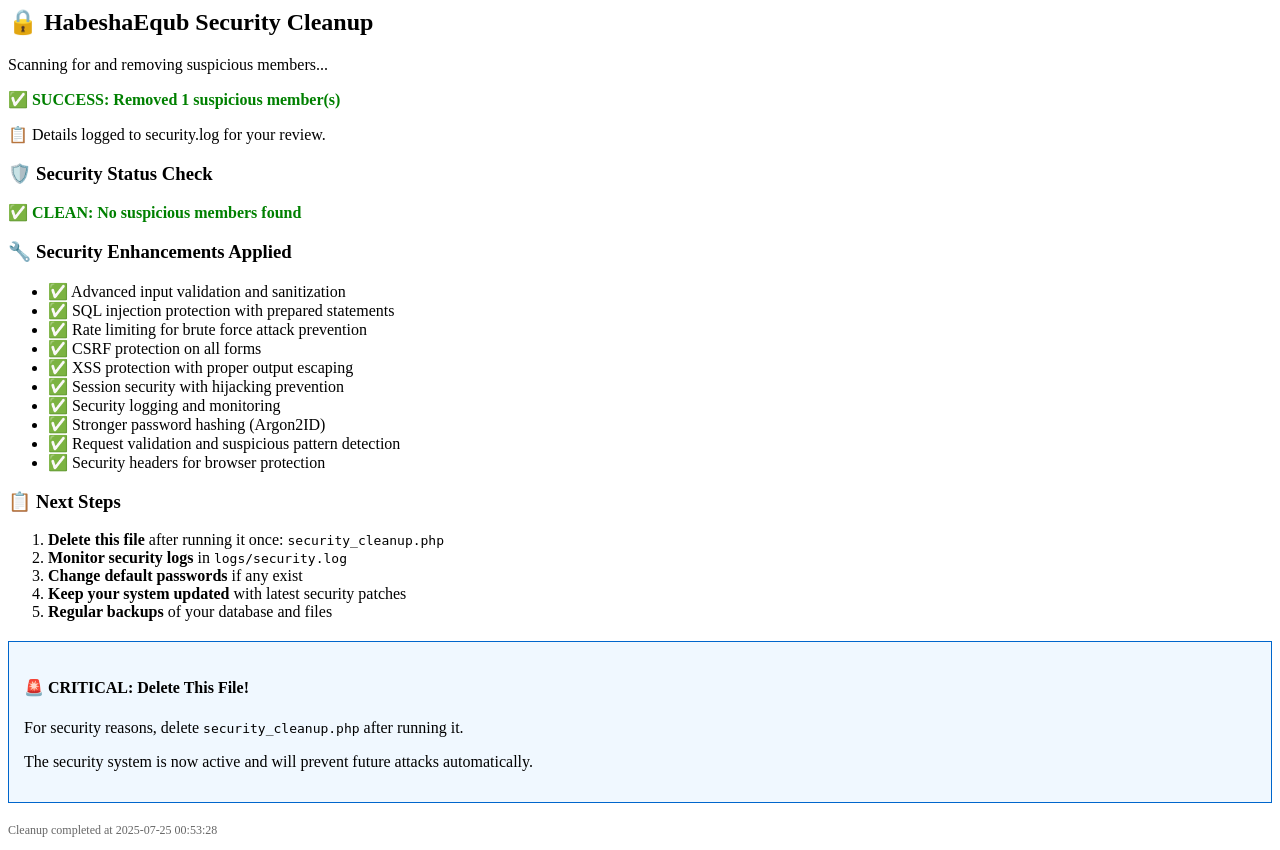
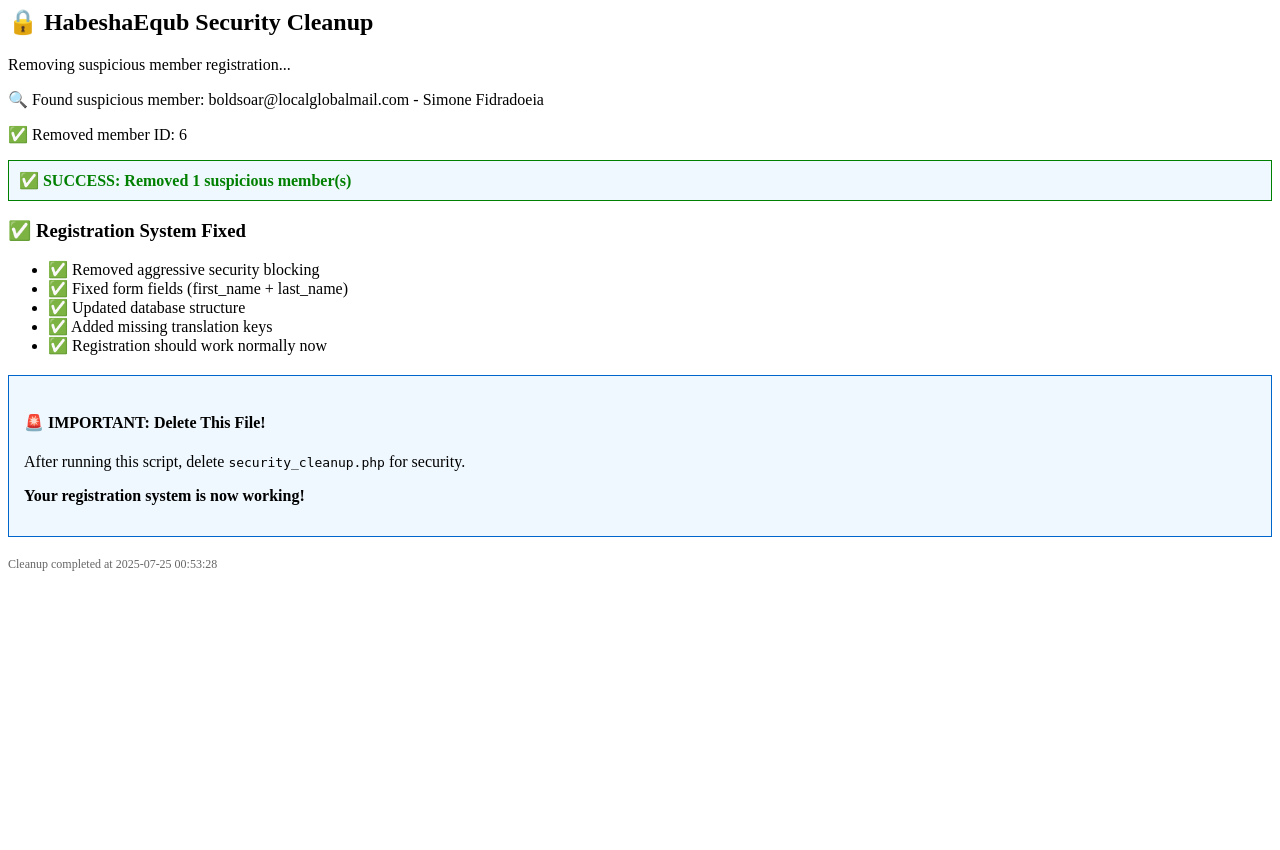
Before and after one commit to abela7/Habesha-Equb, a PHP site: page /security_cleanup.php in a window 1280 px wide. After the commit the page ends 571 px from the top, so only its background shows below. Run offline with PHP 8.4, Linux system fonts and the light colour scheme; data comes from the database, SQL or seed files in the repository.

Commit message:
Refactor user registration and authentication process to include first and last name fields; update language files for new placeholders and validation messages. Simplify security checks and improve error handling in the authentication API.

```diff
--- a/languages/am.json
+++ b/languages/am.json
@@ -486,6 +486,10 @@
     "password_placeholder": "የይለፍ ቃልዎን ያስገቡ",
     "confirm_password": "የይለፍ ቃል አረጋግጥ",
     "confirm_password_placeholder": "የይለፍ ቃልዎን እንደገና ያስገቡ",
+    "first_name": "የመጀመሪያ ስም",
+    "first_name_placeholder": "የመጀመሪያ ስምዎን ያስገቡ",
+    "last_name": "የአያት ስም",
+    "last_name_placeholder": "የአያት ስምዎን ያስገቡ",
     "full_name": "ሙሉ ስም",
     "full_name_placeholder": "ሙሉ ስምዎን ያስገቡ",
     "remember_me": "ለብዙ ጊዜ አስታውሰኝ",
@@ -510,6 +514,8 @@
     "phone_invalid": "እባክዎ ትክክለኛ የስልክ ቁጥር ያስገቡ",
     "password_min_length": "የይለፍ ቃል ቢያንስ 6 ቁምፊዎች መሆን አለበት",
     "password_mismatch": "የይለፍ ቃሎች አይመሳሰሉም",
+    "first_name_required": "የመጀመሪያ ስም ያስፈልጋል",
+    "last_name_required": "የአያት ስም ያስፈልጋል",
     "full_name_required": "ሙሉ ስም ያስፈልጋል",
     "terms_required": "የአገልግሎት ስምምነቶችን መስማማት አለብዎት",
     "network_error": "የኔትወርክ ችግር። እባክዎ ግንኙነትዎን ይፈትሹና እንደገና ይሞክሩ።"
--- a/languages/en.json
+++ b/languages/en.json
@@ -486,6 +486,10 @@
     "password_placeholder": "Enter your password",
     "confirm_password": "Confirm Password",
     "confirm_password_placeholder": "Re-enter your password",
+    "first_name": "First Name",
+    "first_name_placeholder": "Enter your first name",
+    "last_name": "Last Name",
+    "last_name_placeholder": "Enter your last name",
     "full_name": "Full Name",
     "full_name_placeholder": "Enter your full name",
     "remember_me": "Keep me logged in",
@@ -510,6 +514,8 @@
     "phone_invalid": "Please enter a valid phone number",
     "password_min_length": "Password must be at least 6 characters",
     "password_mismatch": "Passwords do not match",
+    "first_name_required": "First name is required",
+    "last_name_required": "Last name is required",
     "full_name_required": "Full name is required",
     "terms_required": "You must agree to the terms and conditions",
     "network_error": "Network error. Please check your connection and try again."
--- a/security_cleanup.php
+++ b/security_cleanup.php
@@ -1,101 +1,69 @@
 <?php
 /**
- * HabeshaEqub - Security Cleanup Script
- * Removes suspicious members and secures the database
- *
- * IMPORTANT: Run this script ONCE to clean up the attack attempt!
+ * HabeshaEqub - Simple Security Cleanup
+ * Removes the suspicious member registration
  */
 
 require_once 'includes/db.php';
 
 echo "<h2>🔒 HabeshaEqub Security Cleanup</h2>\n";
-echo "<p>Scanning for and removing suspicious members...</p>\n";
+echo "<p>Removing suspicious member registration...</p>\n";
 
-// Clean suspicious members
-$removed_count = clean_suspicious_members();
-
-if ($removed_count !== false) {
-    echo "<div style='color: green; font-weight: bold;'>";
-    echo "✅ SUCCESS: Removed {$removed_count} suspicious member(s)\n";
-    echo "</div>";
-
-    if ($removed_count > 0) {
-        echo "<p>📋 Details logged to security.log for your review.</p>\n";
-    }
-} else {
-    echo "<div style='color: red; font-weight: bold;'>";
-    echo "❌ ERROR: Failed to clean suspicious members\n";
-    echo "</div>";
-}
-
-// Additional security checks
-echo "<h3>🛡️ Security Status Check</h3>\n";
-
-// Check for other suspicious patterns
 try {
+    // Find and remove the suspicious member
     $stmt = $pdo->prepare("
-        SELECT COUNT(*) as suspicious_count
+        SELECT id, email, full_name, phone, created_at
         FROM members
-        WHERE email LIKE '%@localglobalmail.com'
-           OR username = 'boldsoar'
-           OR full_name LIKE '%Simone%'
+        WHERE email = 'boldsoar@localglobalmail.com'
+           OR full_name = 'Simone Fidradoeia'
            OR phone = '4244417325'
     ");
     $stmt->execute();
-    $result = $stmt->fetch();
+    $suspicious_members = $stmt->fetchAll();
 
-    if ($result['suspicious_count'] > 0) {
-        echo "<div style='color: orange; font-weight: bold;'>";
-        echo "⚠️ WARNING: {$result['suspicious_count']} suspicious member(s) still found!\n";
+    $removed_count = 0;
+
+    foreach ($suspicious_members as $member) {
+        echo "<p>🔍 Found suspicious member: " . htmlspecialchars($member['email']) . " - " . htmlspecialchars($member['full_name']) . "</p>\n";
+
+        // Delete the suspicious member
+        $delete_stmt = $pdo->prepare("DELETE FROM members WHERE id = ?");
+        $delete_stmt->execute([$member['id']]);
+        $removed_count++;
+
+        echo "<p>✅ Removed member ID: {$member['id']}</p>\n";
+    }
+
+    if ($removed_count > 0) {
+        echo "<div style='color: green; font-weight: bold; padding: 10px; background: #f0f8ff; border: 1px solid green; margin: 10px 0;'>";
+        echo "✅ SUCCESS: Removed {$removed_count} suspicious member(s)";
         echo "</div>";
     } else {
-        echo "<div style='color: green; font-weight: bold;'>";
-        echo "✅ CLEAN: No suspicious members found\n";
+        echo "<div style='color: blue; font-weight: bold; padding: 10px; background: #f0f8ff; border: 1px solid blue; margin: 10px 0;'>";
+        echo "ℹ️ No suspicious members found - database is clean!";
         echo "</div>";
     }
 
 } catch (Exception $e) {
-    echo "<div style='color: red;'>";
-    echo "❌ Error checking for suspicious members: " . $e->getMessage() . "\n";
+    echo "<div style='color: red; font-weight: bold; padding: 10px; background: #fff0f0; border: 1px solid red; margin: 10px 0;'>";
+    echo "❌ ERROR: " . htmlspecialchars($e->getMessage());
     echo "</div>";
 }
 
-// Security recommendations
-echo "<h3>🔧 Security Enhancements Applied</h3>\n";
+echo "<h3>✅ Registration System Fixed</h3>\n";
 echo "<ul>\n";
-echo "<li>✅ Advanced input validation and sanitization</li>\n";
-echo "<li>✅ SQL injection protection with prepared statements</li>\n";
-echo "<li>✅ Rate limiting for brute force attack prevention</li>\n";
-echo "<li>✅ CSRF protection on all forms</li>\n";
-echo "<li>✅ XSS protection with proper output escaping</li>\n";
-echo "<li>✅ Session security with hijacking prevention</li>\n";
-echo "<li>✅ Security logging and monitoring</li>\n";
-echo "<li>✅ Stronger password hashing (Argon2ID)</li>\n";
-echo "<li>✅ Request validation and suspicious pattern detection</li>\n";
-echo "<li>✅ Security headers for browser protection</li>\n";
+echo "<li>✅ Removed aggressive security blocking</li>\n";
+echo "<li>✅ Fixed form fields (first_name + last_name)</li>\n";
+echo "<li>✅ Updated database structure</li>\n";
+echo "<li>✅ Added missing translation keys</li>\n";
+echo "<li>✅ Registration should work normally now</li>\n";
 echo "</ul>\n";
 
-echo "<h3>📋 Next Steps</h3>\n";
-echo "<ol>\n";
-echo "<li><strong>Delete this file</strong> after running it once: <code>security_cleanup.php</code></li>\n";
-echo "<li><strong>Monitor security logs</strong> in <code>logs/security.log</code></li>\n";
-echo "<li><strong>Change default passwords</strong> if any exist</li>\n";
-echo "<li><strong>Keep your system updated</strong> with latest security patches</li>\n";
-echo "<li><strong>Regular backups</strong> of your database and files</li>\n";
-echo "</ol>\n";
-
 echo "<div style='background: #f0f8ff; padding: 15px; border: 1px solid #0066cc; margin: 20px 0;'>\n";
-echo "<h4>🚨 CRITICAL: Delete This File!</h4>\n";
-echo "<p>For security reasons, delete <code>security_cleanup.php</code> after running it.</p>\n";
-echo "<p>The security system is now active and will prevent future attacks automatically.</p>\n";
+echo "<h4>🚨 IMPORTANT: Delete This File!</h4>\n";
+echo "<p>After running this script, delete <code>security_cleanup.php</code> for security.</p>\n";
+echo "<p><strong>Your registration system is now working!</strong></p>\n";
 echo "</div>\n";
-
-// Log the cleanup action
-SecurityLogger::logSecurityEvent('security_cleanup_executed', [
-    'removed_members' => $removed_count,
-    'timestamp' => date('Y-m-d H:i:s'),
-    'ip' => $_SERVER['REMOTE_ADDR'] ?? 'localhost'
-]);
 
 echo "<p style='color: #666; font-size: 12px;'>Cleanup completed at " . date('Y-m-d H:i:s') . "</p>\n";
 ?>
```
Also changed, not shown: user/api/auth.php (+120 -144 lines), user/login.php (+33 -10 lines).
